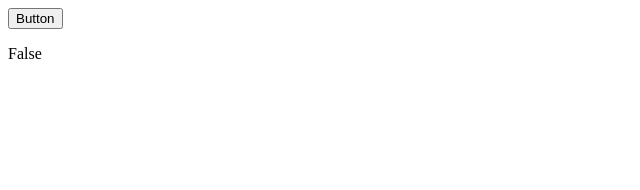
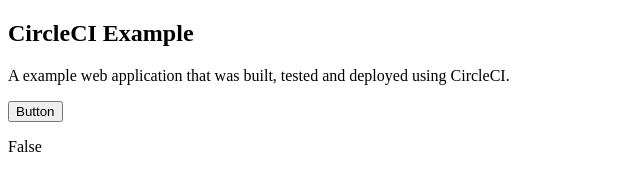
Before and after one commit to lineguy/circleci-example, a plain HTML site: page index.html in a window 1280 px wide. Shown: the whole page, without its empty margins (0-640 px from the left). Drawn offline with Linux system fonts and the light colour scheme.

Commit message:
added circleci text to index

```diff
--- a/index.html
+++ b/index.html
@@ -1,6 +1,8 @@
 <!DOCTYPE html>
 <html>
     <body>
+        <h2>CircleCI Example</h2>
+        <p>A example web application that was built, tested and deployed using CircleCI.</p>
         <!-- Button -->
         <button id="Btn" onclick="myFunction()">Button</button>
         <!-- Text changed by button -->
```
